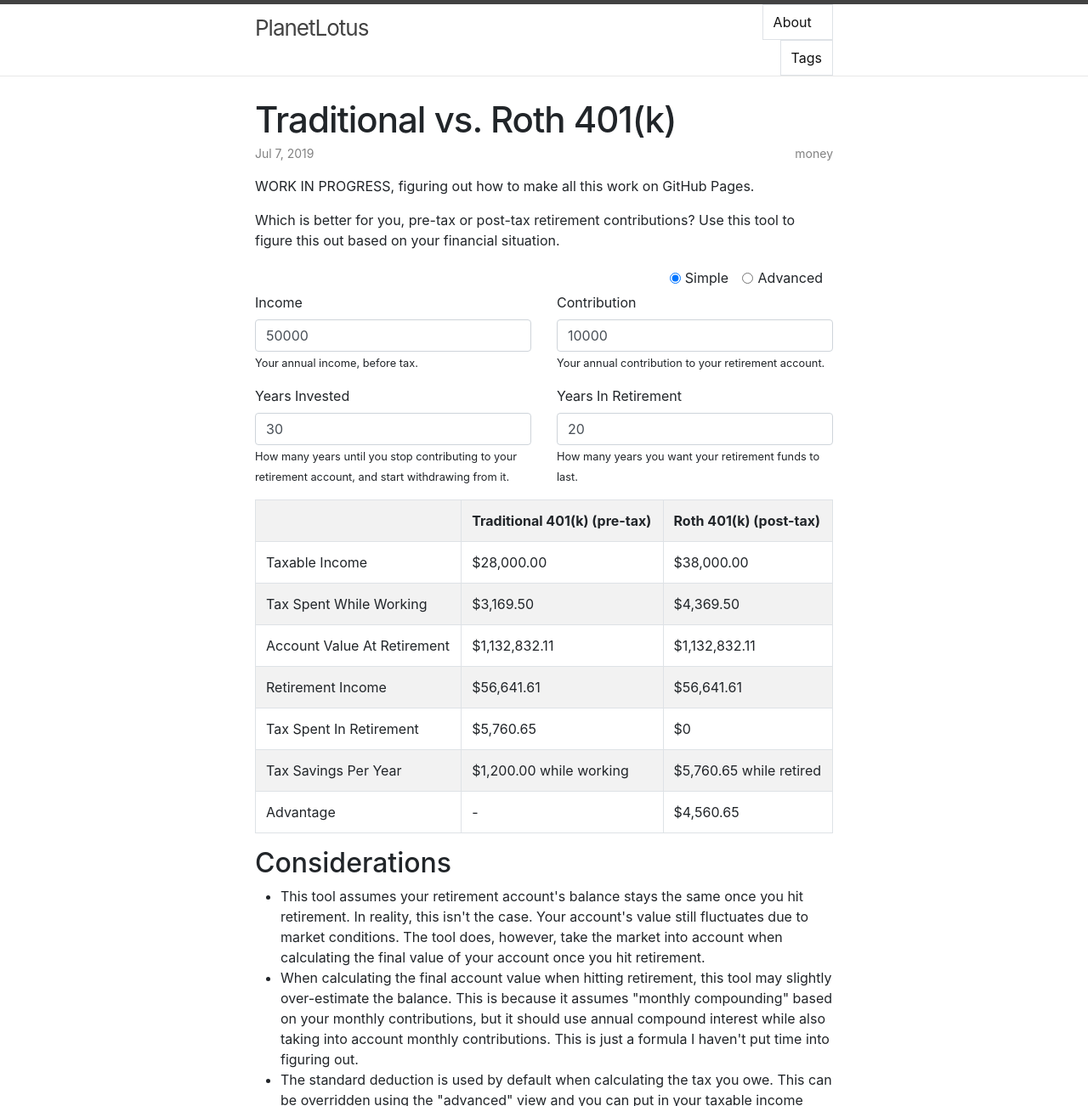
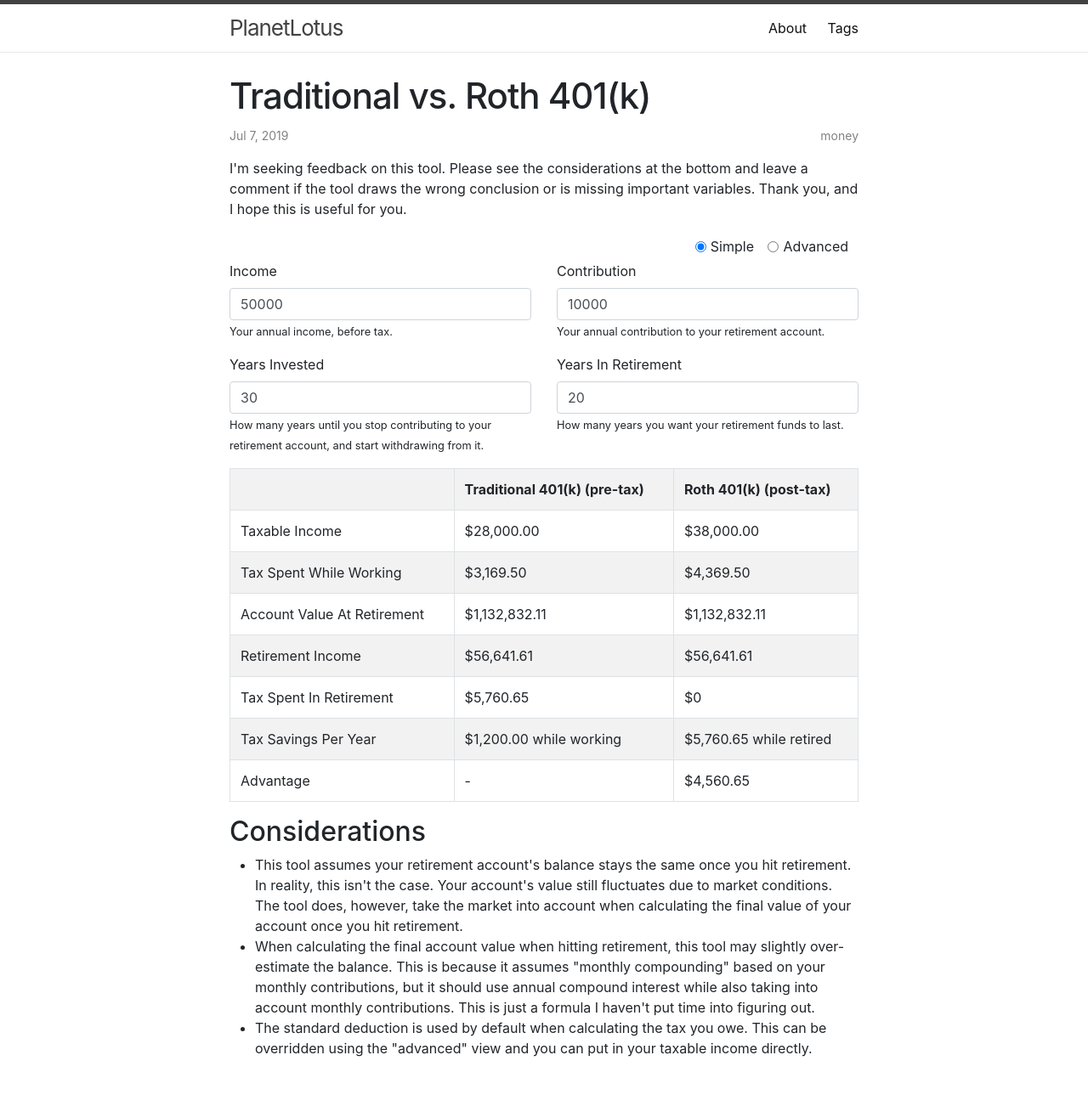
Before and after one commit to PlanetLotus/PlanetLotus.github.io, a Jekyll site: the page built from _posts/2019-07-07-401k-calculator.md, in a window 1280 px wide, cut to the strip 0-1302 px from the top of the page. Shown: the whole strip at 85% size. Built offline with Jekyll 4.4.1, drawn with Linux system fonts in a browser that asks for light colours; comment, search, counter and statistics services are not loaded.

```diff
--- a/_posts/2019-07-07-401k-calculator.md
+++ b/_posts/2019-07-07-401k-calculator.md
@@ -11,11 +11,29 @@ tags: [money]
   .advanced {
     display: none;
   }
+
+  // Override Bootstrap styles
+  // to prefer Jekyll styles
+  body {
+    font-family: Helvetica,Arial,sans-serif;
+  }
+
+  .page-link {
+    display: inline;
+    padding: 0;
+    border: 0;
+  }
+
+  h1 {
+    margin-bottom: 15px;
+  }
+
+  .wrapper {
+    box-sizing: content-box;
+  }
 </style>
 
-WORK IN PROGRESS, figuring out how to make all this work on GitHub Pages.
-
-<p>Which is better for you, pre-tax or post-tax retirement contributions? Use this tool to figure this out based on your financial situation.</p>
+<p>I'm seeking feedback on this tool. Please see the considerations at the bottom and leave a comment if the tool draws the wrong conclusion or is missing important variables. Thank you, and I hope this is useful for you.</p>
 
 <form>
   <div class="row text-right">
```
